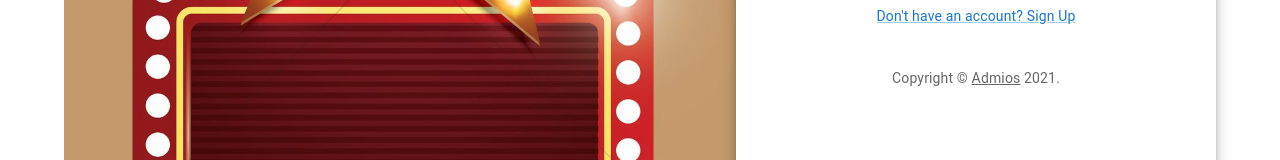
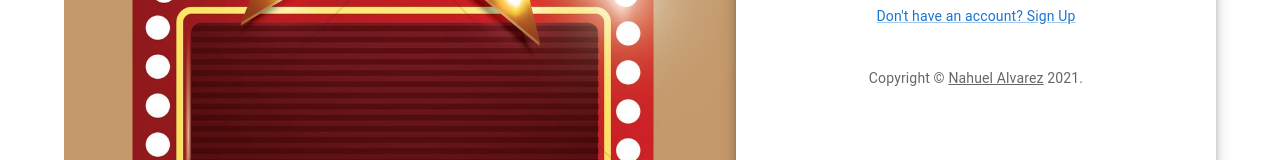
Before and after one commit to nawealvarez/movieApp, a React (Create React App) app in the folder client/: page /login in a window 1280 px wide. Shown: the part 453-613 px from the top of the page. Built offline with nearby package versions, Linux system fonts and the light colour scheme.

Commit message:
Delete file and edit login

```diff
--- a/client/src/components/Home.js
+++ b/client/src/components/Home.js
@@ -128,7 +128,7 @@ function Home(props) {
             <AppBar>
                 <Toolbar className={classes.toolbar}>
                     <Typography component="div" variant="h5" color="inherit" noWrap className={classes.title}>
-                        Admios Movie App
+                        Dockerized Movie App
                     </Typography>
 
                 <Box>
--- a/client/src/components/Login.js
+++ b/client/src/components/Login.js
@@ -30,7 +30,7 @@ function Copyright(props) {
     <Typography variant="body2" color="text.secondary" align="center" {...props}>
       {'Copyright © '}
       <Link color="inherit" href="https://material-ui.com/">
-        Admios
+        Nahuel Alvarez
       </Link>{' '}
       {new Date().getFullYear()}
       {'.'}
```
Also changed, not shown: 1 other file (tests, documents, lock files or other folders).
